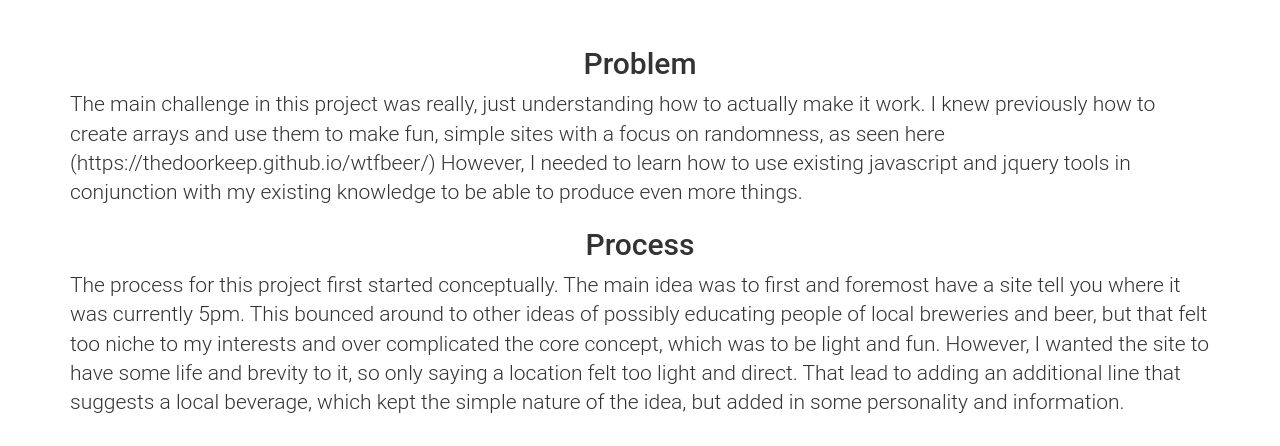
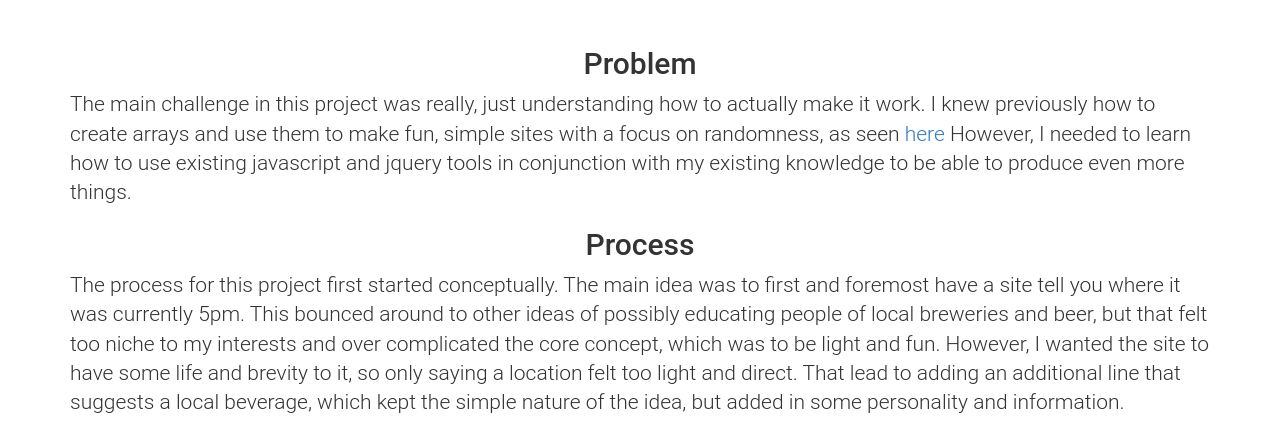
Before and after one commit to thedoorkeep/thedoorkeep.github.io, a plain HTML site: page 5pm.html in a window 1280 px wide. Shown: the part 1150-1596 px from the top of the page. Drawn offline with Linux system fonts and the light colour scheme.

Commit message:
hyperlink fix on 5pm write up

```diff
--- a/5pm.html
+++ b/5pm.html
@@ -69,7 +69,7 @@
                     </p>
                         <img class="portfolio-img" src="img/5pm1.png">
                     <h2 class="text-center">Problem</h2>
-                    <p class="lead">The main challenge in this project was really, just understanding how to actually make it work. I knew previously how to create arrays and use them to make fun, simple sites with a focus on randomness, as seen here (https://thedoorkeep.github.io/wtfbeer/) However, I needed to learn how to use existing javascript and jquery tools in conjunction with my existing knowledge to be able to produce even more things.
+                    <p class="lead">The main challenge in this project was really, just understanding how to actually make it work. I knew previously how to create arrays and use them to make fun, simple sites with a focus on randomness, as seen <a href="https://thedoorkeep.github.io/wtfbeer/" target="_blank">here</a> However, I needed to learn how to use existing javascript and jquery tools in conjunction with my existing knowledge to be able to produce even more things.
                     </p>
                     <h2 class="text-center">Process</h2>
                     <p class="lead">The process for this project first started conceptually. The main idea was to first and foremost have a site tell you where it was currently 5pm. This bounced around to other ideas of possibly educating people of local breweries and beer, but that felt too niche to my interests and over complicated the core concept, which was to be light and fun. However, I wanted the site to have some life and brevity to it, so only saying a location felt too light and direct. That lead to adding an additional line that suggests a local beverage, which kept the simple nature of the idea, but added in some personality and information.
```
